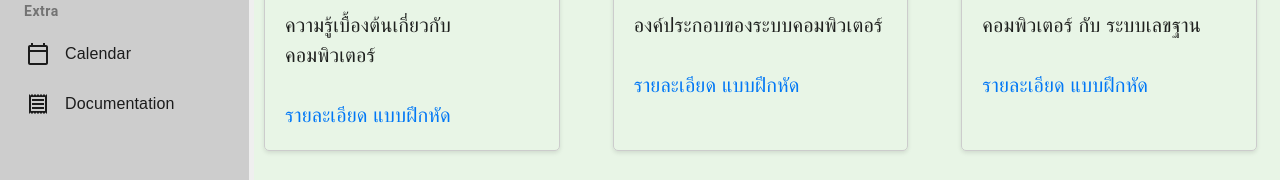
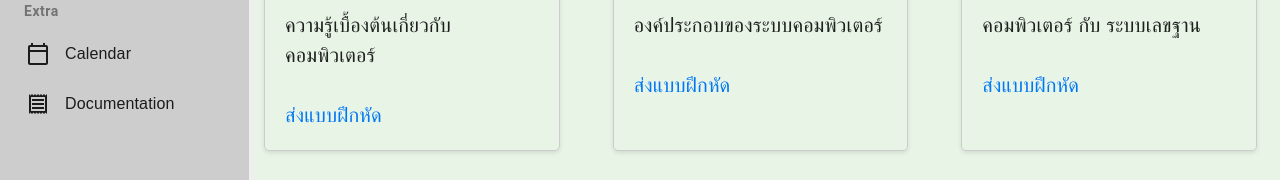
Before and after one commit to winaititle/react-js, a React (Create React App) app: page /Home in a window 1280 px wide. Shown: the part 475-655 px from the top of the page. Built offline with nearby package versions, Linux system fonts and the light colour scheme.

Commit message:
test1234

```diff
--- a/src/components/AllCourse.js
+++ b/src/components/AllCourse.js
@@ -10,7 +10,7 @@ const AllCourse = ({ course }) => {
       </div>
       <h3>{course.title}</h3>
       <p>{course.description}</p>
-      <Link to={`/courses/${course.id}`}>รายละเอียด</Link>  <Link to={`/courses/${course.id}`}>แบบฝึกหัด</Link>
+      <Link to={`/courses/${course.id}`}>ส่งแบบฝึกหัด</Link>
 
 
     </div>
```
